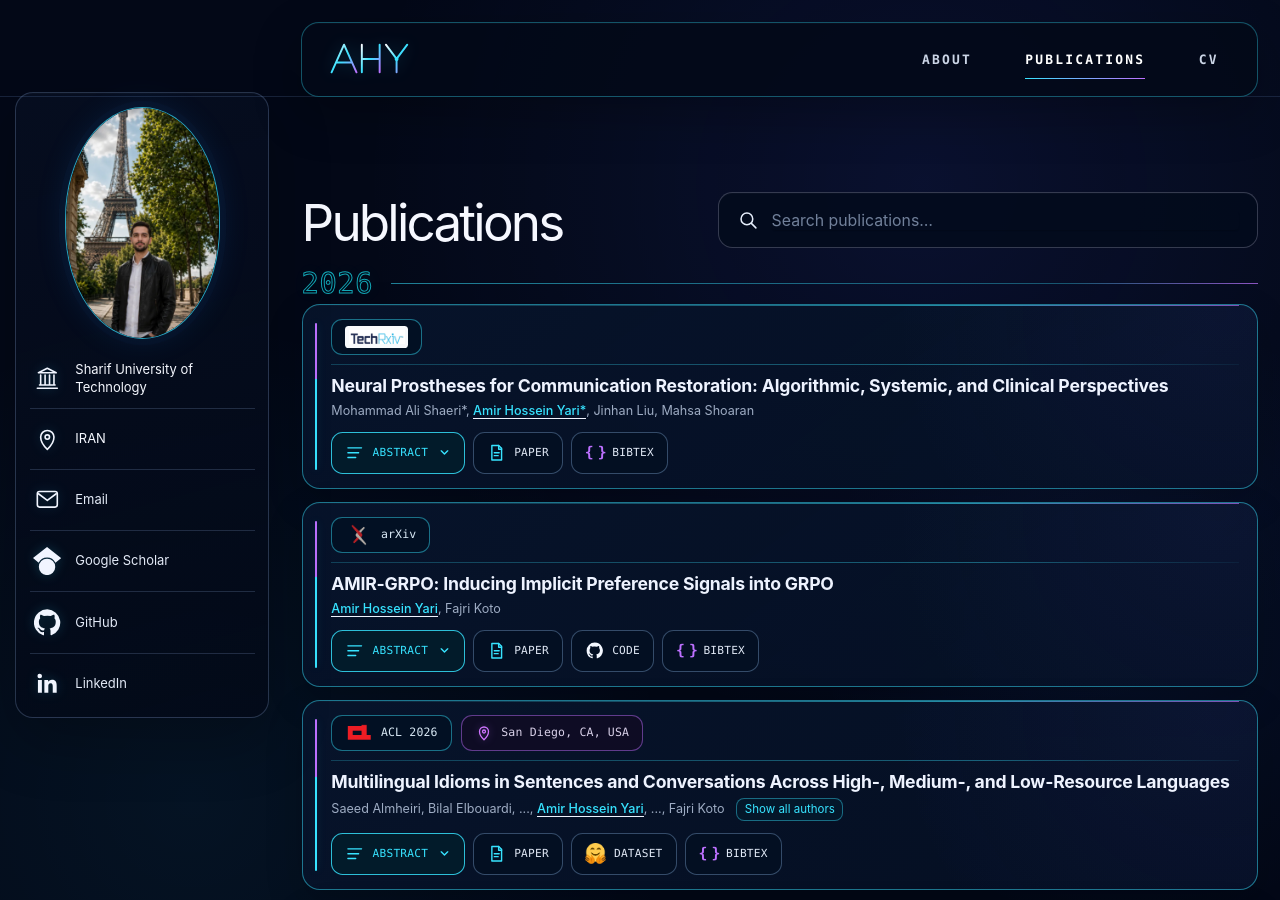
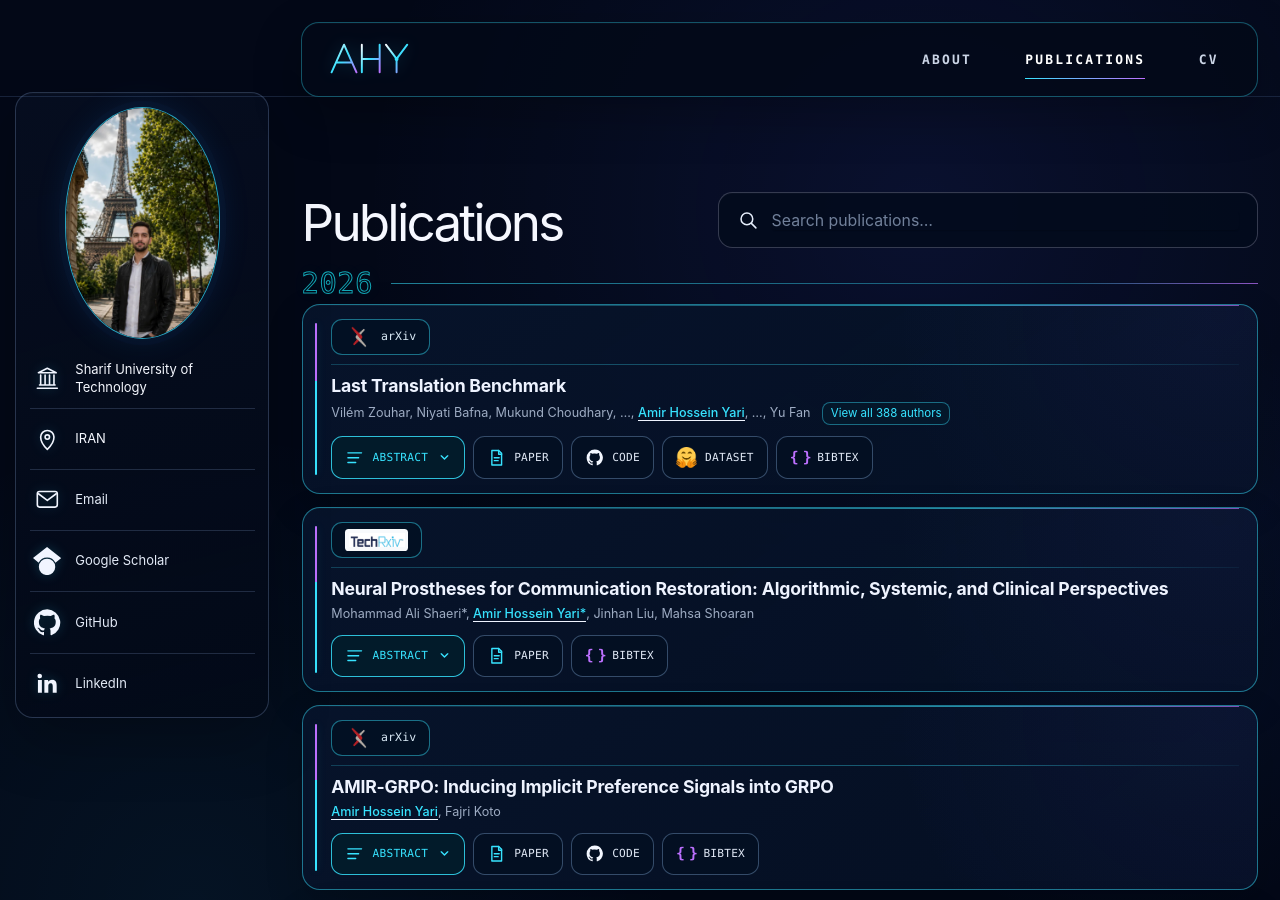
Before and after one commit to AmirHosseinYari2002/AmirHosseinYari2002.github.io, a Jekyll site: the page built from _pages/publications.md, in a window 1280 px wide and 900 px high. Built offline with Jekyll 4.4.1, drawn with Linux system fonts in a browser that asks for light colours; a script that is not in the unit is left out.

Commit message:
Add Last Translation Benchmark preprint

```diff
--- a/_data/news.yaml
+++ b/_data/news.yaml
@@ -1,3 +1,5 @@
+- date: 2026-09-03
+  description: 'Our new preprint, "Last Translation Benchmark," is now available on arXiv.'
 - date: 2026-04-06
   description: "2 Papers accepted at ACL 2026"
 - date: 2025-05-16
--- a/_includes/publication-card.html
+++ b/_includes/publication-card.html
@@ -63,13 +63,19 @@
       {% if paper.authors_short %}
         <div class="pub-authors" data-author-list>
           <span id="authors-{{ paper_id }}" data-author-text>{{ paper.authors_short }}</span>
-          <template data-author-short>{{ paper.authors_short }}</template>
-          <template data-author-full>{{ paper.authors }}</template>
-          <button type="button" class="author-toggle" data-author-toggle aria-controls="authors-{{ paper_id }}" aria-expanded="false">
-            <span data-author-toggle-label>Show all authors</span>
-          </button>
+          {% if paper.authors_url %}
+            <a class="author-toggle" href="{{ paper.authors_url }}" target="_blank" rel="noopener noreferrer">
+              {% if paper.authors_count %}View all {{ paper.authors_count }} authors{% else %}View complete author list{% endif %}
+            </a>
+          {% elsif paper.authors %}
+            <template data-author-short>{{ paper.authors_short }}</template>
+            <template data-author-full>{{ paper.authors }}</template>
+            <button type="button" class="author-toggle" data-author-toggle aria-controls="authors-{{ paper_id }}" aria-expanded="false">
+              <span data-author-toggle-label>Show all authors</span>
+            </button>
+          {% endif %}
         </div>
-      {% else %}
+      {% elsif paper.authors %}
         <div class="pub-authors">{{ paper.authors }}</div>
       {% endif %}
     </div>
--- a/assets/css/publications.css
+++ b/assets/css/publications.css
@@ -269,15 +269,18 @@ body:has([data-publications-page])::before {
 }
 
 .author-toggle {
+  display: inline-flex;
   margin: 0 0 0 0.45rem;
   padding: 0.12rem 0.42rem;
+  align-items: center;
   border: 1px solid rgba(55, 227, 255, 0.42);
   border-radius: 0.45rem;
-  color: var(--neural-cyan, #37e3ff);
+  color: var(--neural-cyan, #37e3ff) !important;
   background: rgba(5, 25, 44, 0.88);
   cursor: pointer;
   font: inherit;
   font-size: 0.64rem;
+  text-decoration: none !important;
   white-space: nowrap;
 }
 
```
Also changed, not shown: _publications/2026-Last-Translation-Benchmark.md (added, +24 -0 lines), .github/CONTENT_MANAGEMENT.md.
